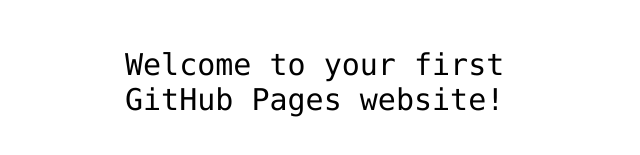
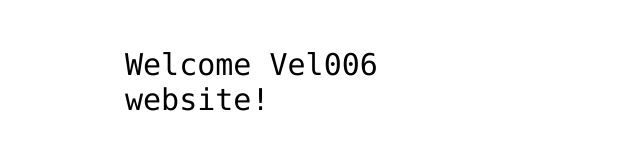
Before and after one commit to vel006/vel006.github.io, a plain HTML site: page index.html in a window 1280 px wide. Shown: the part 341-496 px from the top of the page, without its empty margins (315-955 px from the left). Drawn offline with Linux system fonts and the light colour scheme.

Commit message:
change name

```diff
--- a/index.html
+++ b/index.html
@@ -12,7 +12,7 @@
 <img src="https://octodex.github.com/images/daftpunktocat-thomas.gif" id="octocat" alt="octocat-gif" />
 
 <!-- Change this code here by copy and pasting your template on line 15 -->
-<p>Welcome to your first GitHub Pages website!</p>
+<p>Welcome Vel006 website!</p>
 
 </body>
 </html>
```
